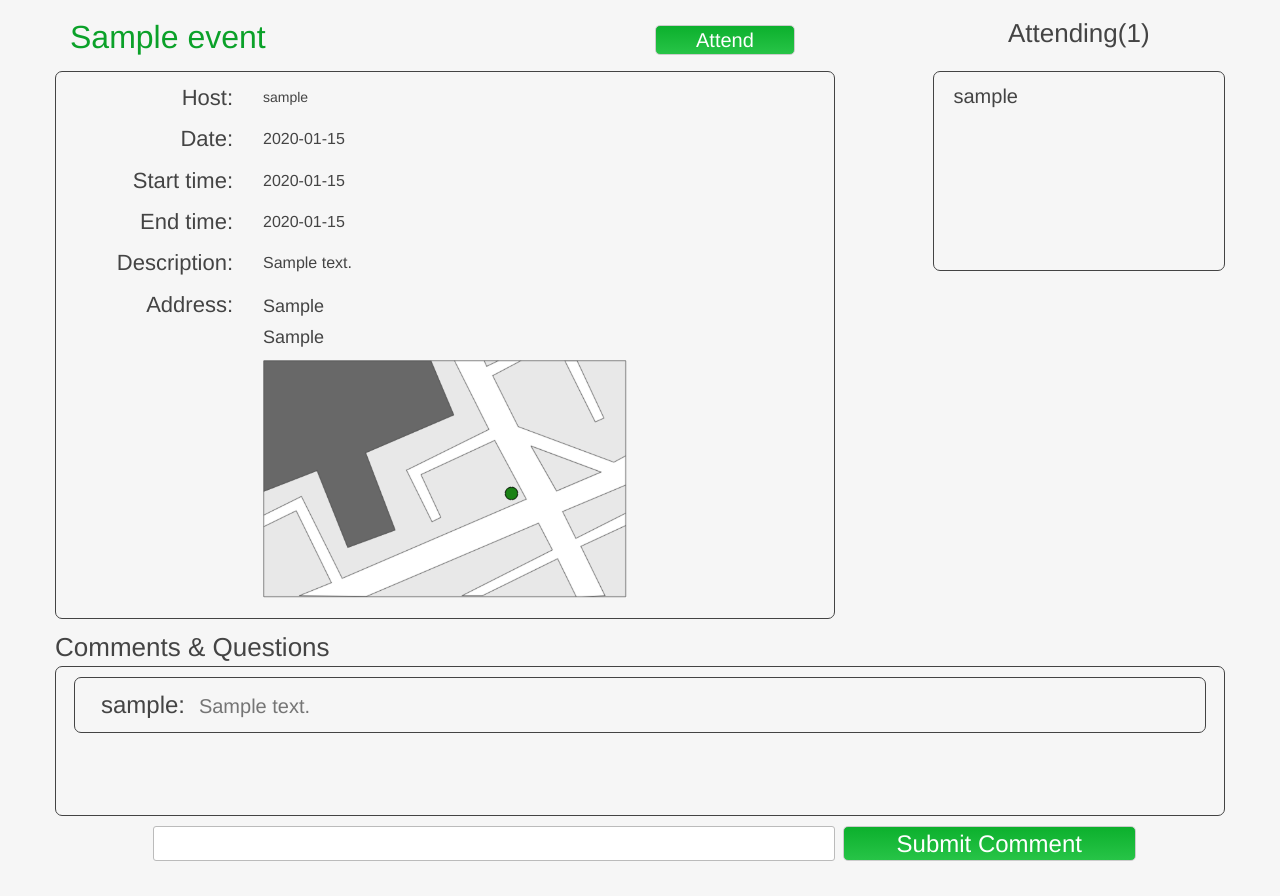
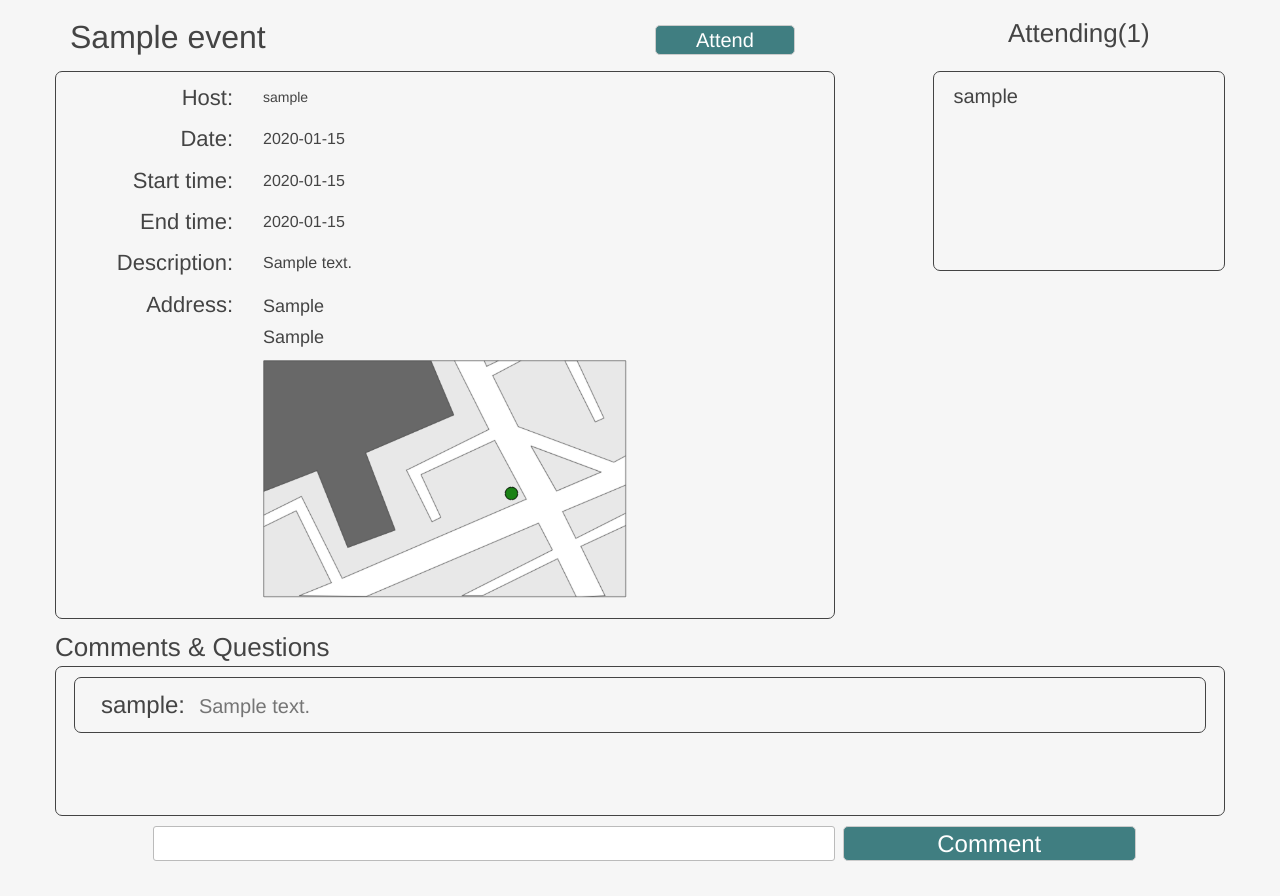
Before and after one commit to AlexanderKM/ClubEarth, a Django app: template clubEarth/earth/templates/event_info.html in a window 1280 px wide. Shown: the part 52-948 px from the top of the page. Run offline with Django 3.2, Linux system fonts and the light colour scheme; a user stored in the database is signed in; tables that the repository leaves empty hold one stand-in row (values such as "Sample post"); the template is opened without the code that fills it: values that come from a table or form of the project are taken from there, most other values are stand-ins (such as "Sample title", 1, 10 or a date in 2020); parts of the project's set-up code (start-up, migrations or seed data) failed here and were passed over; some libraries are stand-ins or nearby versions.

Commit message:
various changes

```diff
--- a/clubEarth/earth/static/earth/css/create_event.css
+++ b/clubEarth/earth/static/earth/css/create_event.css
@@ -17,13 +17,13 @@
 .submit-event{
 	margin-top: 25px;
 	float: right;
-	background: #113b74;
+	background: #407e81;
 	color: white;
 	border: 1px #A0A0A0 solid;
 }
 
 .submit-event:hover{
-	background: #5482C1;
+	background: #9cc2c4;
 }
 
 .event-map{
--- a/clubEarth/earth/static/earth/css/earth.css
+++ b/clubEarth/earth/static/earth/css/earth.css
@@ -38,19 +38,19 @@ body{
 	height:30px;
 	border-radius:5px;
 	text-align:center;
-	background: linear-gradient(#0CB02D, #27C447);
+	background: #407e81;
 	cursor:pointer;
 	border:1px solid #cccccc;
 	padding:0 40px;
 }
 
 .action_item:hover{
-	background: #0BA129;
+	background: #9cc2c4;
 	color:#FFFFFF;
 }
 
 .event_title{
-	color:#0BA129;
+	color: #444;
 	font-size:32px;
 	margin-bottom:10px;
 }
@@ -162,19 +162,19 @@ body{
 }
 
 .submit_edits{
-	color:#FFFFFF;
+	color: white;
 	font-size:24px;
 	height:35px;
 	border-radius:5px;
 	text-align:center;
-	background: linear-gradient(#0CB02D, #27C447);
+	background: #407e81;
 	cursor:pointer;
 	border:1px solid #cccccc;
 	padding:0 40px;
 }
 
  .submit_edits:hover{
-	background:#0BA129;
+	background: #9cc2c4;
 }
 
 .edit_actions .cancel_edits{
--- a/clubEarth/earth/templates/event_info.html
+++ b/clubEarth/earth/templates/event_info.html
@@ -144,7 +144,7 @@ Event
 		{% csrf_token %}
 		<input type="text" class="col-md-7 col-md-offset-1 comment_input" name="comment" />
 
-		<input type="submit" name="create_event_comment" class="submit_edits col-md-3" value="Submit Comment" />
+		<input type="submit" name="create_event_comment" class="submit_edits col-md-3" value="Comment" />
 	</form>
 </div>
 
```
